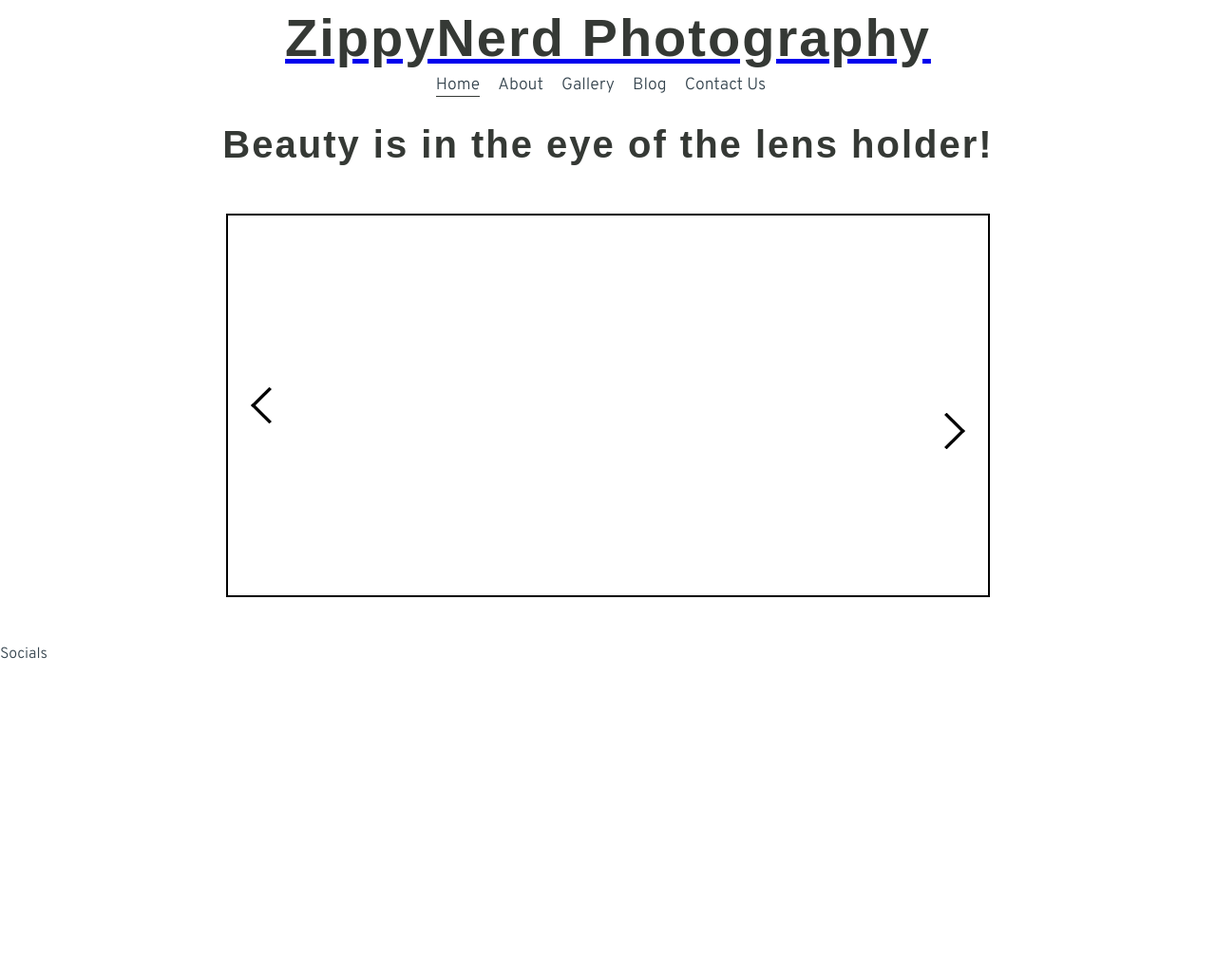
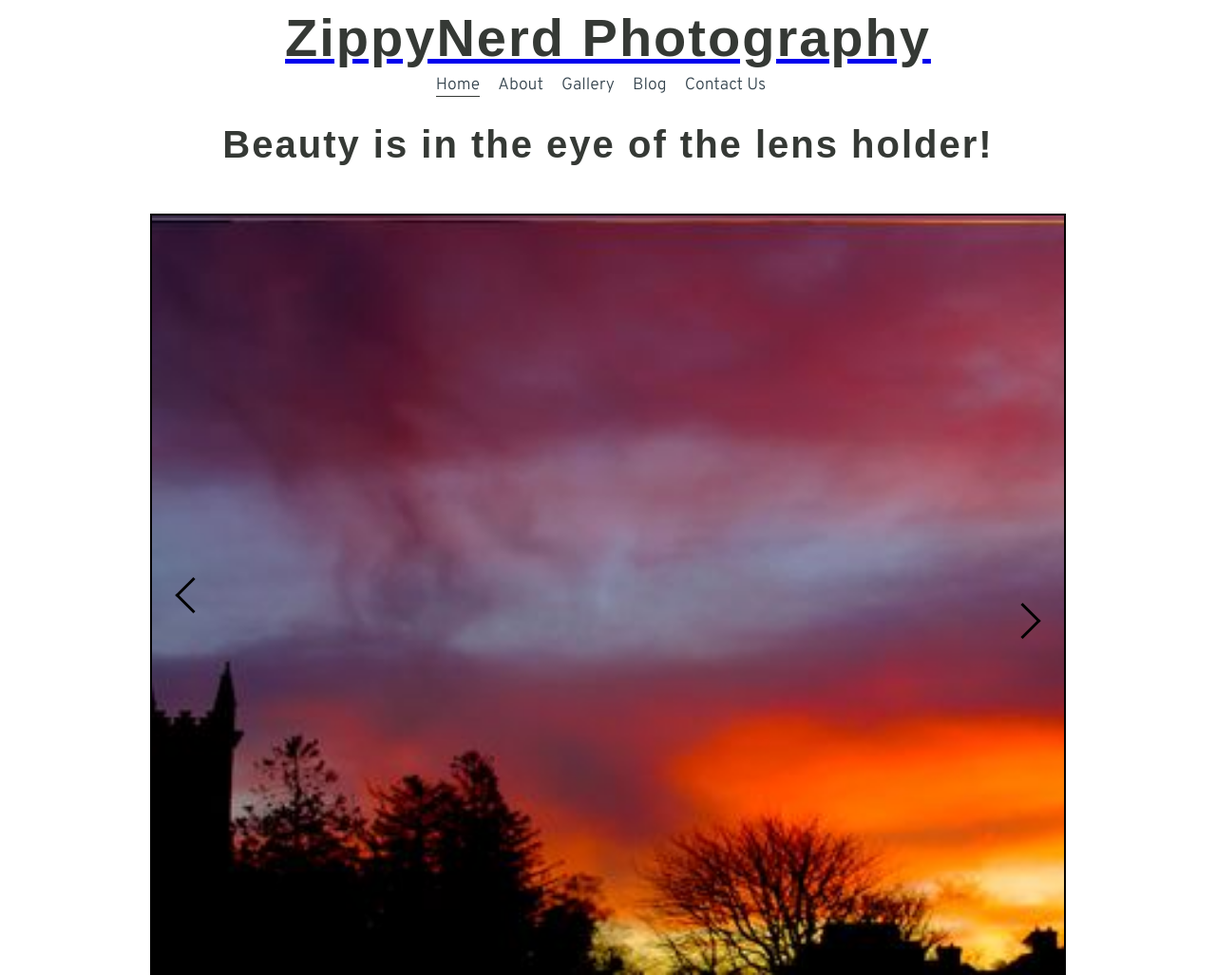
Before and after one commit to Amor-Jansen/zippynerd-photography, a plain HTML site: page index.html in a window 1280 px wide. Shown: the top 1027 px of the page at 95% size. Before the commit the page ends 800 px from the top, so only its background shows below. Drawn offline with Linux system fonts and the light colour scheme; a web font is replaced by a local one.

Commit message:
Fix carousel images to slide

```diff
--- a/assets/css/style.css
+++ b/assets/css/style.css
@@ -68,9 +68,9 @@ h2 {
 /* carousel styling*/
 
 .carousel-wrapper {
-    height: 400px;
+    height: 100vh;
     position: relative;
-    width: 800px;
+    width: 75vw;
     display: block;
     margin: 50px auto;
     border: 2px solid black;
@@ -82,6 +82,8 @@ h2 {
     bottom: 0;
     left: 0;
     right: 0;
+    padding: 25px 50px;
+    opacity: 0;
     transition: all 0.5s ease-in-out;
 }
 
@@ -111,28 +113,30 @@ h2 {
 }
 
 .item-1 {
-    background: url('Carousel-01.jpg');
+    z-index: 2;
+    opacity: 1;
+    background: url('../images/Carousel-01.jpg');
     background-size: cover;
 }
 
 .item-2 {
-    background: url('carousel-02.jpg');
+    background: url('../images/carousel-02.jpg');
     background-size: cover;
 }
 
 .item-3 {
-    background: url('carousel-03.jpg');
+    background: url('../images/carousel-03.jpg');
     background-size: cover;
 }
 
 *:target ~ .item-1 {
     opacity: 0;
 }
-#item1:target ~ .item-1 {
+#item-1:target ~ .item-1 {
     opacity: 1;
 }
 
-#item2:target ~ .item-2, #item3:target ~ .item-3 {
+#item-2:target ~ .item-2, #item-3:target ~ .item-3 {
     z-index: 3;
     opacity: 1;
 }
--- a/index.html
+++ b/index.html
@@ -34,29 +34,30 @@
             </ul>
         </nav>
     </header>
+    <!-- slogan-->
     <section>
         <h2>Beauty is in the eye of the lens holder!</h2>
     </section>
+            <!-- carousel -->
     <section>
-        <!-- carousel -->
         <div class="carousel-wrapper">
             <span id="item-1"></span>
             <span id="item-2"></span>
             <span id="item-3"></span>
 
             <div class="carousel-image item-1">
-                <a href="#item3" class="arrow-previous arrow"></a>
-                <a href="#item2" class="arrow-next arrow"></a>
+                <a href="#item-3" class="arrow-previous arrow"></a>
+                <a href="#item-2" class="arrow-next arrow"></a>
             </div>
 
             <div class="carousel-image item-2">
-                <a href="#item1" class="arrow-previous arrow"></a>
-                <a href="#item3" class="arrow-next arrow"></a>
+                <a href="#item-1" class="arrow-previous arrow"></a>
+                <a href="#item-3" class="arrow-next arrow"></a>
             </div>
 
             <div class="carousel-image item-3">
-                <a href="#item2" class="arrow-previous arrow"></a>
-                <a href="#item1" class="arrow-next arrow"></a>
+                <a href="#item-2" class="arrow-previous arrow"></a>
+                <a href="#item-1" class="arrow-next arrow"></a>
             </div>
         </div>
     </section>
```
